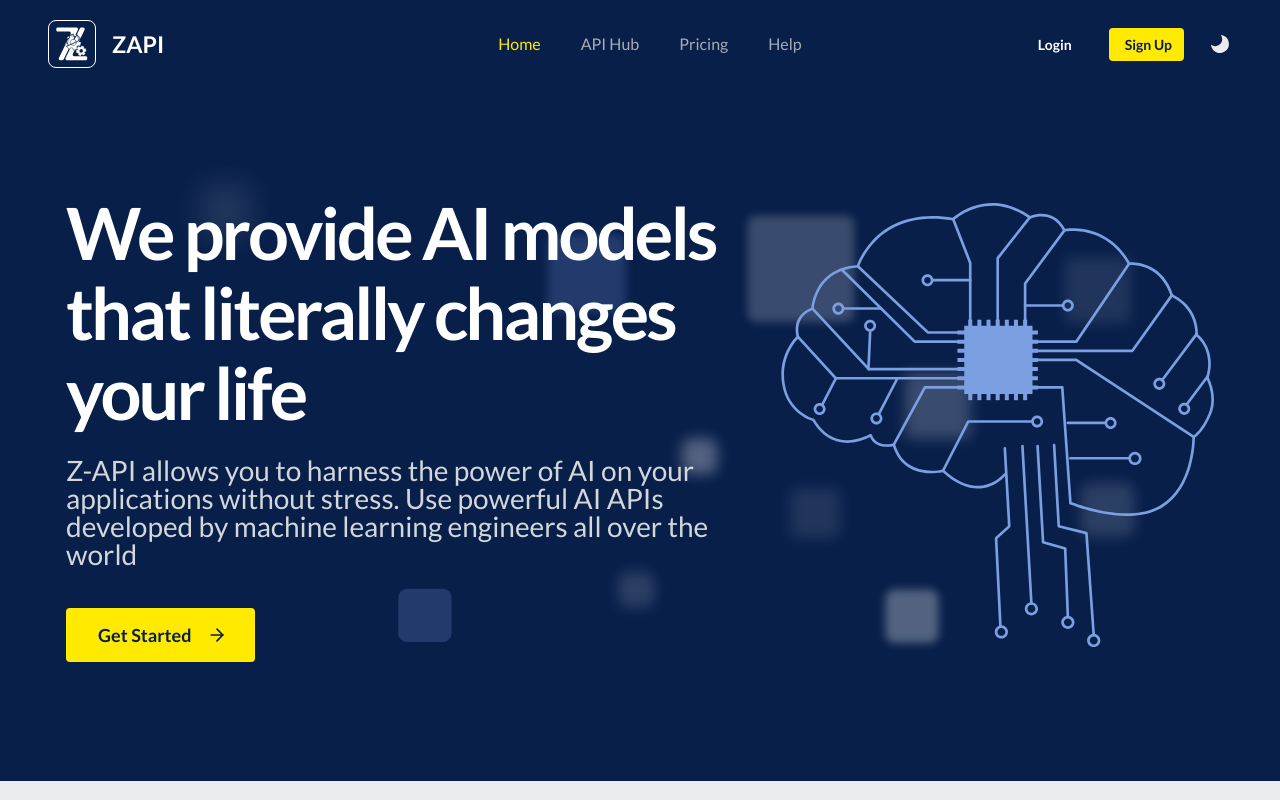
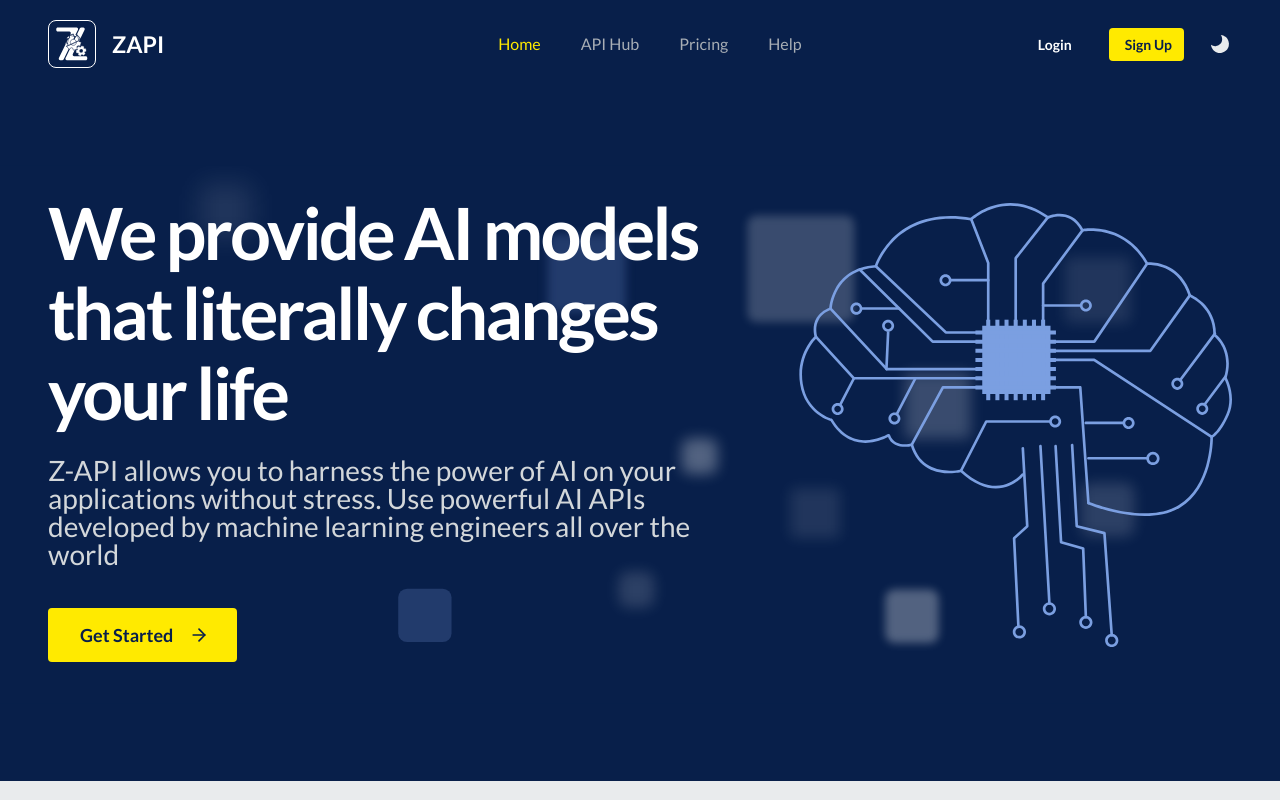
Before and after one commit to Zummit-Africa-Inc/Zapi-FE-v2, a React (Vite) app: page / in a window 1280 px wide. Shown: the top 800 px of the page. Built offline with nearby package versions, Linux system fonts and the light colour scheme; no server answers; what aws-amplify would draw is missing.

Commit message:
fix spacing for smaller screens

```diff
--- a/src/components/home/AiModels/TaskLang.tsx
+++ b/src/components/home/AiModels/TaskLang.tsx
@@ -105,6 +105,10 @@ const useStyles = makeStyles((theme: Theme) => ({
   container: {
     width: "100%",
     display: "flex",
+    '@media (max-width: 1280px)': {
+      justifyContent: "space-between",
+      gap:'64px',
+    },
     justifyContent: "center",
     gap: '20%',
     padding: "4rem 6.7rem",
--- a/src/components/home/AiModels/TranslateLang.tsx
+++ b/src/components/home/AiModels/TranslateLang.tsx
@@ -105,6 +105,10 @@ const useStyles = makeStyles((theme: Theme) => ({
   container: {
     width: "100%",
     display: "flex",
+    '@media (max-width: 1280px)': {
+      justifyContent: "space-between",
+      gap:'64px',
+    },
     justifyContent: "center",
     gap: '20%',
     padding: "4rem 6.7rem",
--- a/src/components/home/Blog.tsx
+++ b/src/components/home/Blog.tsx
@@ -113,6 +113,10 @@ const useStyles = makeStyles((theme: Theme) => ({
   container: {
     width: "100%",
     display: "flex",
+    '@media (max-width: 1280px)': {
+      justifyContent: "space-between",
+      gap:'64px',
+    },
     justifyContent: "space-around",
     padding: "64px 108px",
     gap: "10%",
--- a/src/components/home/Discover.tsx
+++ b/src/components/home/Discover.tsx
@@ -196,7 +196,9 @@ const useStyles = makeStyles((theme: Theme) => ({
     paddingBottom: "4rem",
     display: "flex",
     justifyContent: "center",
-
+    '@media (max-width: 1280px)': {
+      width: "100%",
+    },
   },
   carouselItem: {
     padding: "0 1rem",
--- a/src/components/home/Features.tsx
+++ b/src/components/home/Features.tsx
@@ -95,6 +95,9 @@ const useStyles = makeStyles((theme: Theme) => ({
   features: {
     display: "flex",
     flexWrap: "wrap",
+    '@media (max-width: 1280px)': {
+      width: '100% !important',
+    },
     width: "90%",
     gap: "50px",
     paddingBottom: "4rem",
@@ -107,6 +110,7 @@ const useStyles = makeStyles((theme: Theme) => ({
       [theme.breakpoints.down("tablet")]: {
         fontSize: "19px",
       },
+
     },
     "& p": {
       fontWeight: 400,
--- a/src/components/home/Hero.tsx
+++ b/src/components/home/Hero.tsx
@@ -69,13 +69,14 @@ const useStyles = makeStyles((theme: Theme) => ({
   container: {
     width: "100%",
     display: "flex",
+    '@media (max-width: 1280px)': {
+      justifyContent: "space-between",
+      gap:'64px',
+    },
     flexDirection: "row",
     alignItems: "center",
     justifyContent: "center",
     gap: '20%',
-    '@media (max-width: 1280px)': {
-      gap: '5%'
-    },
     marginTop: "80px",
     [theme.breakpoints.down("laptop")]: {
       marginTop: "54px",
--- a/src/components/home/Market.tsx
+++ b/src/components/home/Market.tsx
@@ -80,6 +80,10 @@ const useStyles = makeStyles((theme: Theme) => ({
     height: "507px",
     width: "100%",
     display: "flex",
+    '@media (max-width: 1280px)': {
+      justifyContent: "space-between",
+      gap: '64px',
+    },
     alignItems: "center",
     justifyContent: "center",
     background: "#081F4A",
```
